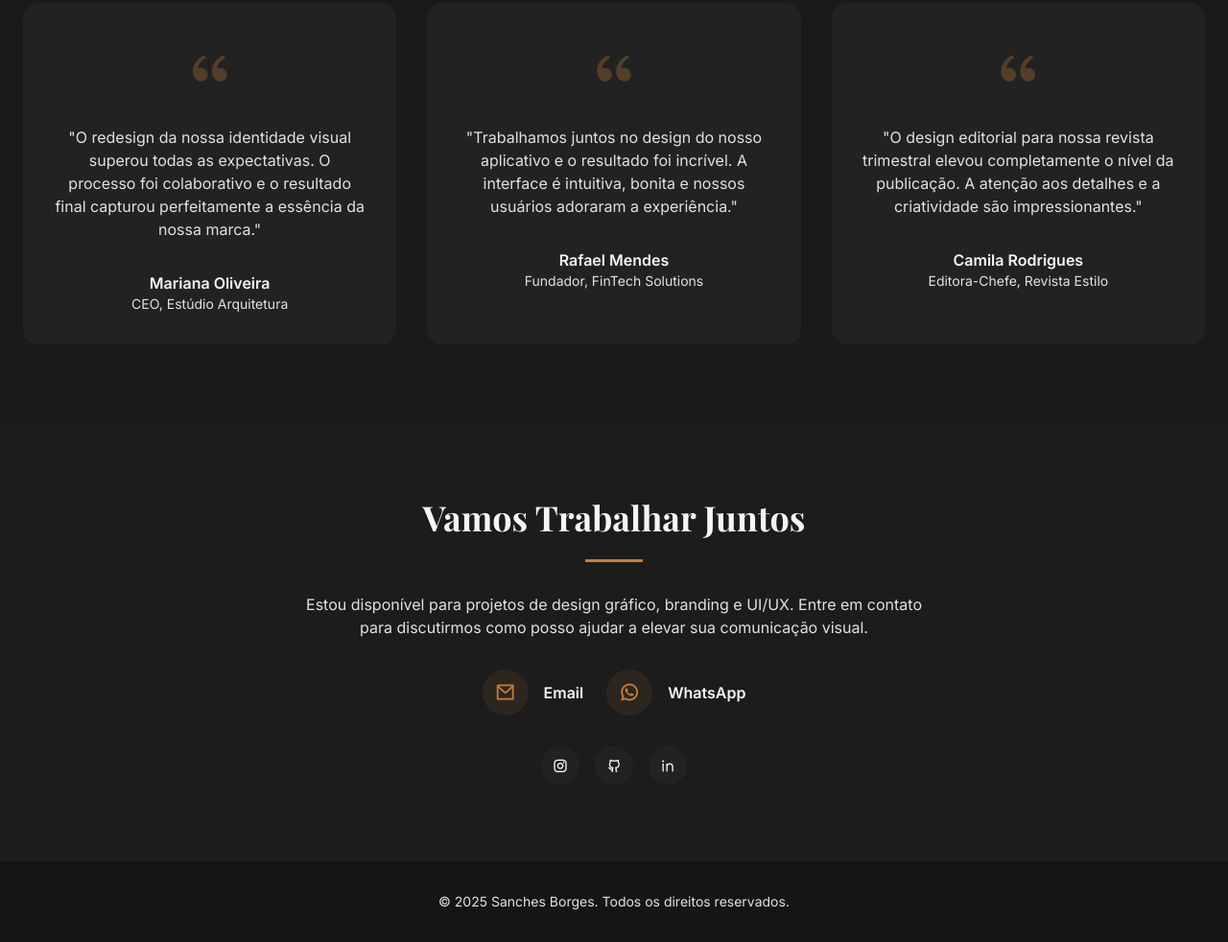
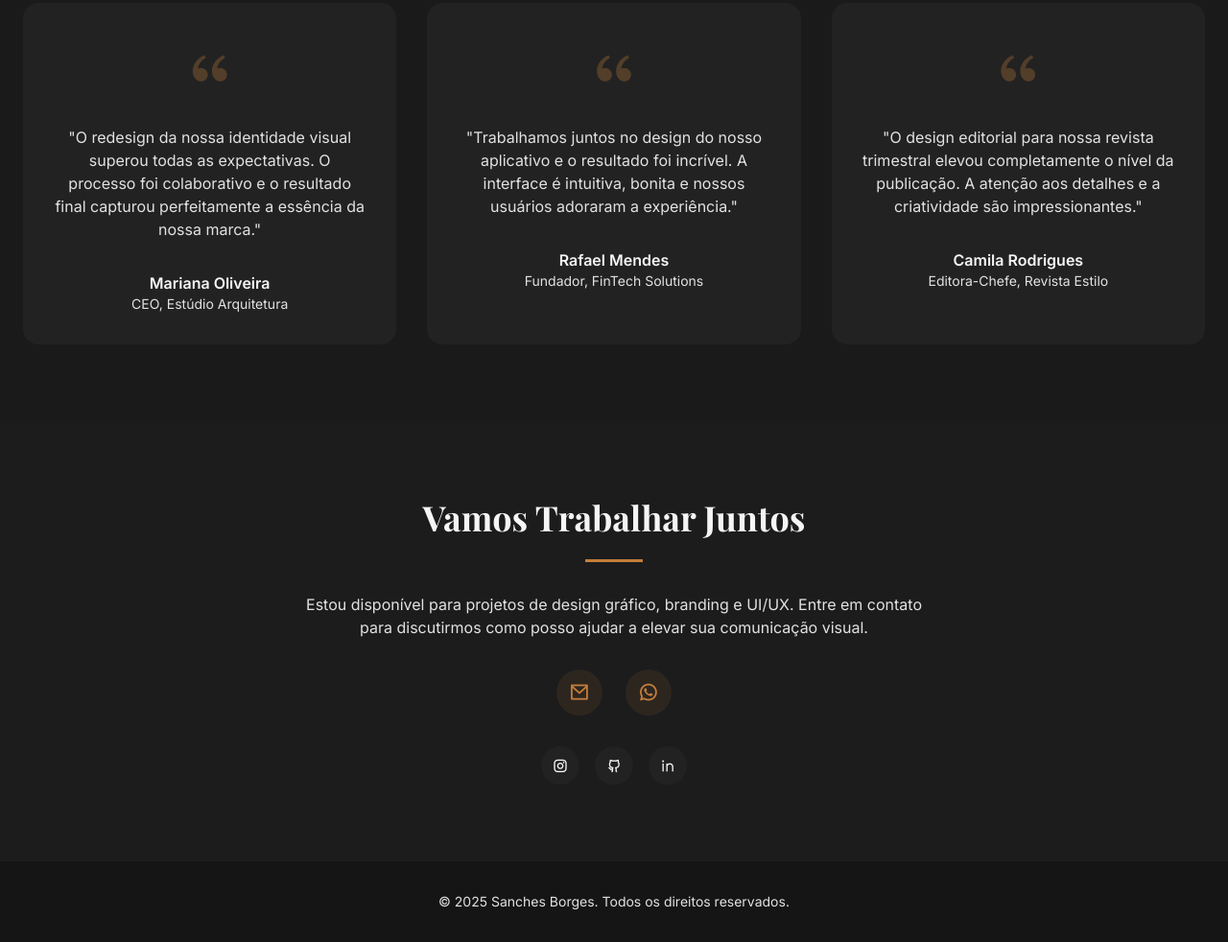
Before and after one commit to Sanchesborger/portfoliodesigner, a website: page public/index.html in a window 1280 px wide. Shown: the part 4304-5286 px from the top of the page at 96% size. Drawn offline with nearby package versions, Linux system fonts and the light colour scheme.

Commit message:
Remove nomes dos contatos, deixando apenas os ícones de Email e WhatsApp lado a lado

```diff
--- a/public/index.html
+++ b/public/index.html
@@ -291,8 +291,19 @@
           <div class="accent-line mx-auto mb-8"></div>
           <p class="text-[#E2E2E2] mb-8">Estou disponível para projetos de design gráfico, branding e UI/UX. Entre em contato para discutirmos como posso ajudar a elevar sua comunicação visual.</p>
           <div class="flex flex-col sm:flex-row gap-6 justify-center mb-8">
-            <div class="flex items-center gap-4"><a href="mailto:enoquesanbor@gmail.com" class="w-12 h-12 flex items-center justify-center bg-primary bg-opacity-10 rounded-full hover:bg-primary hover:text-[#F5F5F5] transition-colors duration-300"><i class="ri-mail-line ri-lg text-primary"></i></a><div><h4 class="font-semibold">Email</h4></div></div>
-            <div class="flex items-center gap-4"><a href="https://wa.me/5598992162218" target="_blank" class="w-12 h-12 flex items-center justify-center bg-primary bg-opacity-10 rounded-full hover:bg-primary hover:text-[#F5F5F5] transition-colors duration-300"><i class="ri-whatsapp-line ri-lg text-primary"></i></a><div><h4 class="font-semibold">WhatsApp</h4></div></div>
+            <a
+              href="mailto:enoquesanbor@gmail.com"
+              class="w-12 h-12 flex items-center justify-center bg-primary bg-opacity-10 rounded-full hover:bg-primary hover:text-[#F5F5F5] transition-colors duration-300"
+            >
+              <i class="ri-mail-line ri-lg text-primary"></i>
+            </a>
+            <a
+              href="https://wa.me/5598992162218"
+              target="_blank"
+              class="w-12 h-12 flex items-center justify-center bg-primary bg-opacity-10 rounded-full hover:bg-primary hover:text-[#F5F5F5] transition-colors duration-300"
+            >
+              <i class="ri-whatsapp-line ri-lg text-primary"></i>
+            </a>
           </div>
           <div class="flex gap-4 justify-center">
             <a href="https://www.instagram.com/sanchesborgesdesigner/" target="_blank" class="w-10 h-10 flex items-center justify-center bg-[#222222] rounded-full hover:bg-primary transition-colors duration-300"><i class="ri-instagram-line"></i></a>
```
